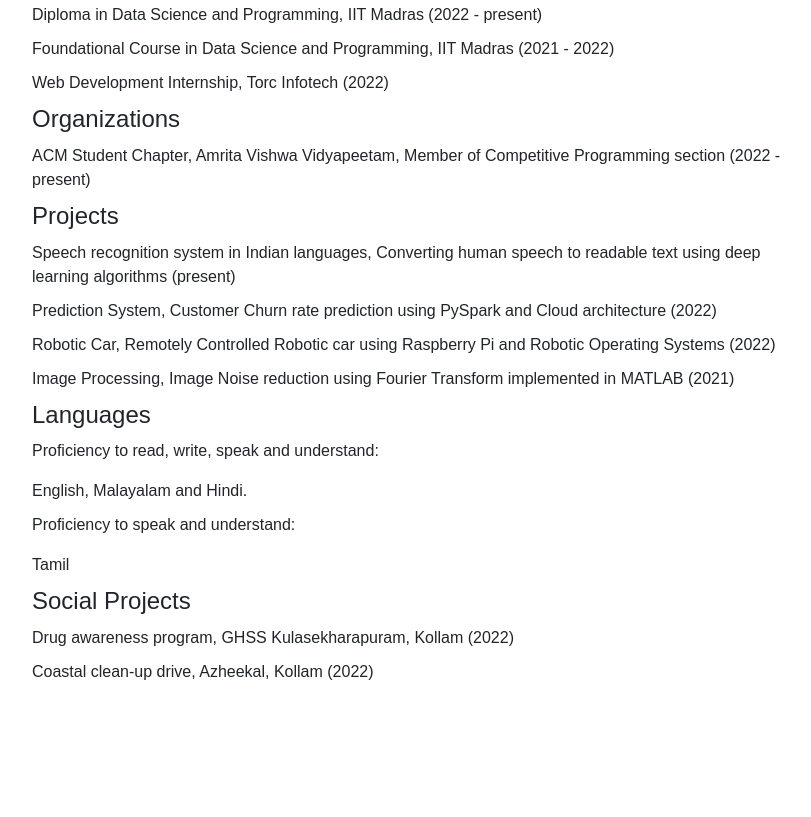
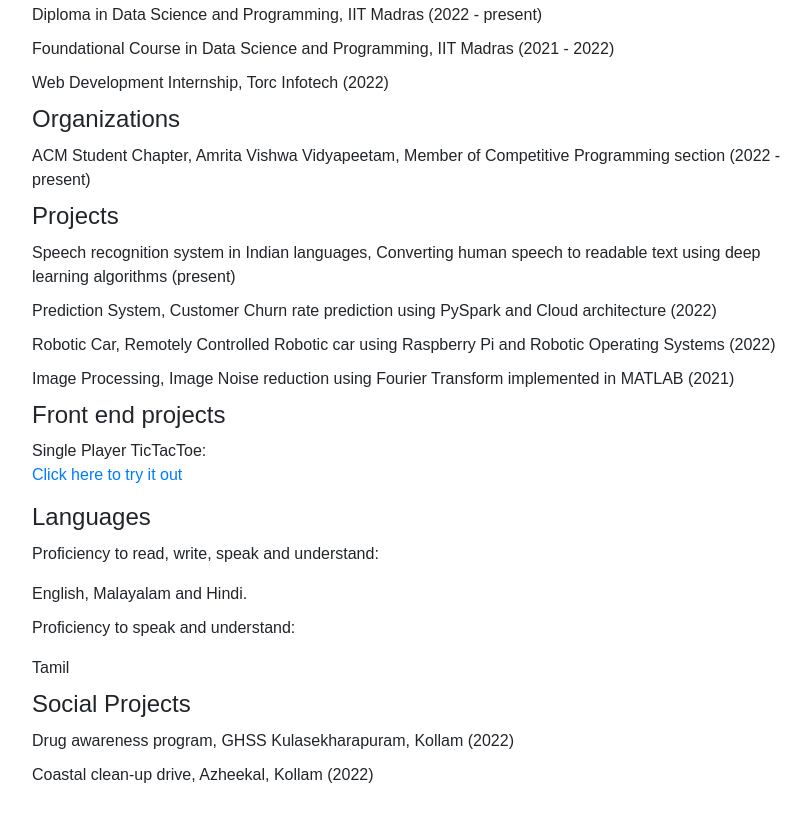
Before and after one commit to Anand-010-vr/Anand-010-vr.github.io, a plain HTML site: page index.html in a window 1280 px wide. Shown: the part 746-1563 px from the top of the page, without its empty margins (228-1039 px from the left). Before the commit the page ends 1460 px from the top, so only its background shows below. Drawn offline with nearby package versions, Linux system fonts and the light colour scheme.

Commit message:
Update index.html

```diff
--- a/index.html
+++ b/index.html
@@ -120,6 +120,16 @@
       <li>Image Processing, Image Noise reduction using Fourier Transform implemented in MATLAB (2021)</li>
     </ul>
 
+    <h2>Front end projects</h2>
+    <ul>
+      <p class="para";>
+        Single Player TicTacToe:
+        <br>
+        <a href="ttt.html">Click here to try it out</a>
+      </p>
+    </ul>
+
+
     <h2>Languages</h2>
     <p>Proficiency to read, write, speak and understand:</p>
     <ul>
```
